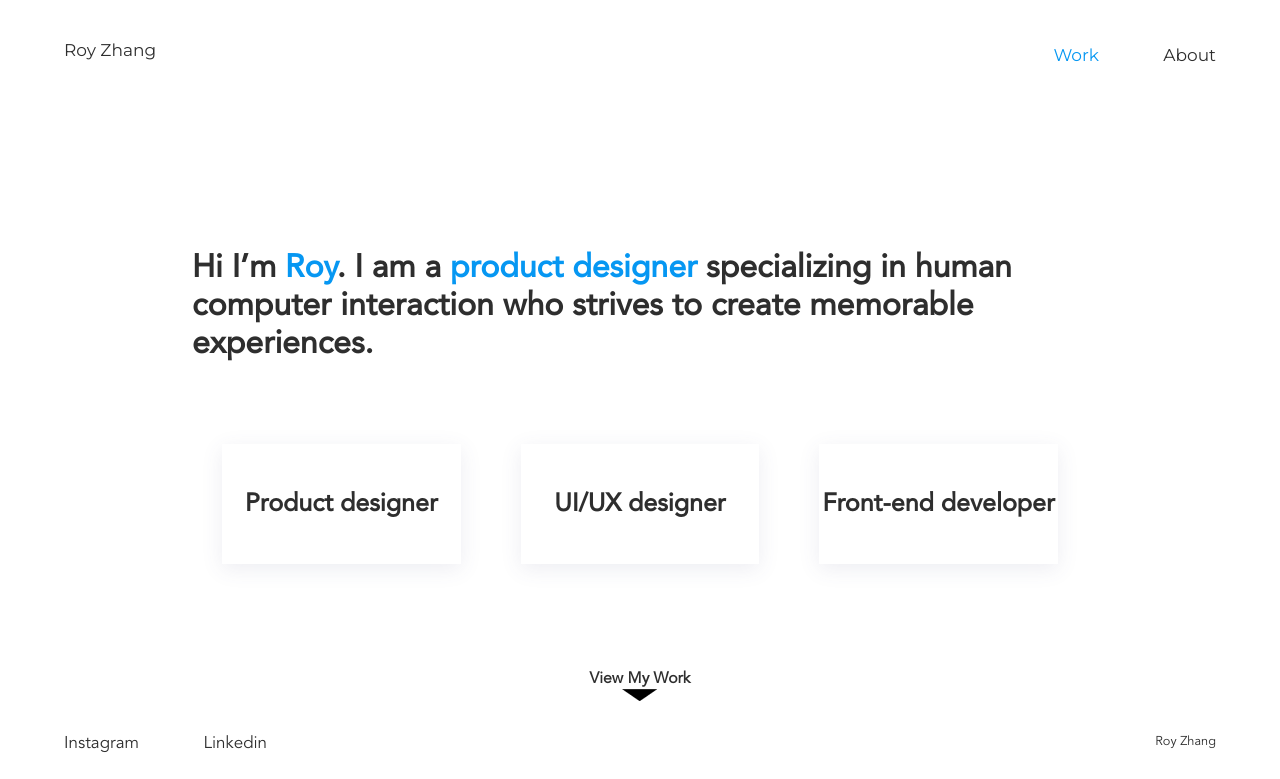
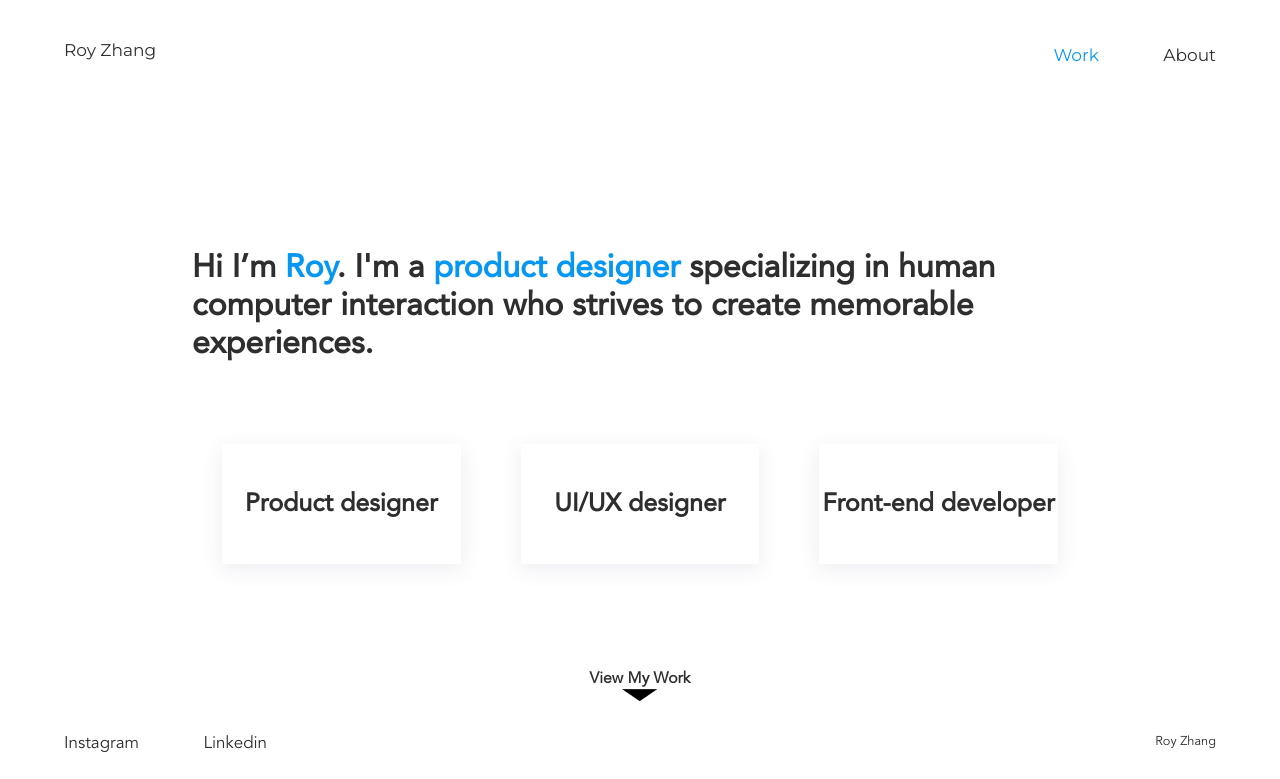
Before and after one commit to roz021/pf, a plain HTML site: page index.html in a window 1280 px wide. Shown: the top 779 px of the page. Drawn offline with Linux system fonts and the light colour scheme.

```diff
--- a/index.html
+++ b/index.html
@@ -39,7 +39,7 @@
     </div>
     <div class="wrapper-content">
         <div class="landing animated fadeInUp">
-            <h2>Hi I’m <span id="blue">Roy</span>. I am a <span id="blue">product designer</span> specializing in
+            <h2>Hi I’m <span id="blue">Roy</span>. I'm a <span id="blue">product designer</span> specializing in
                 human computer interaction who strives
                 to create memorable experiences.</h2>
 
```
